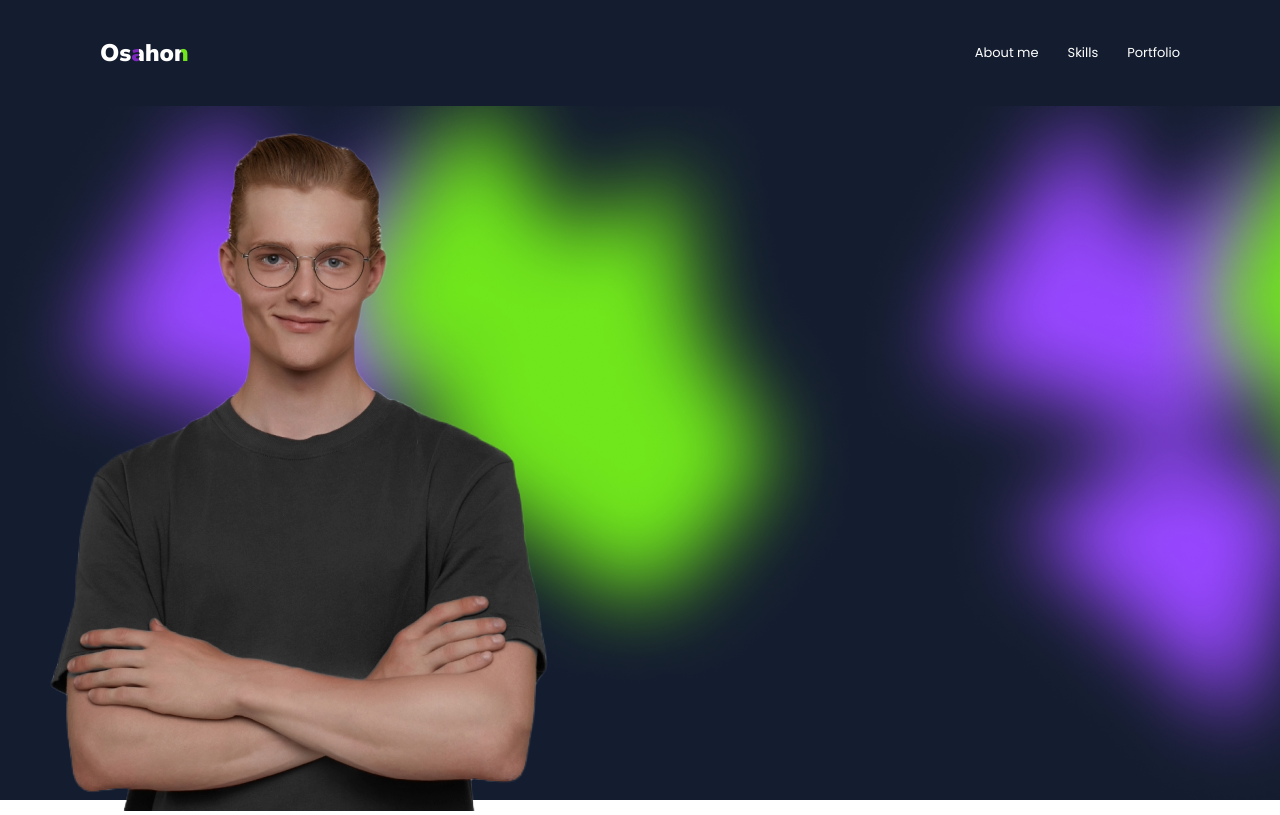
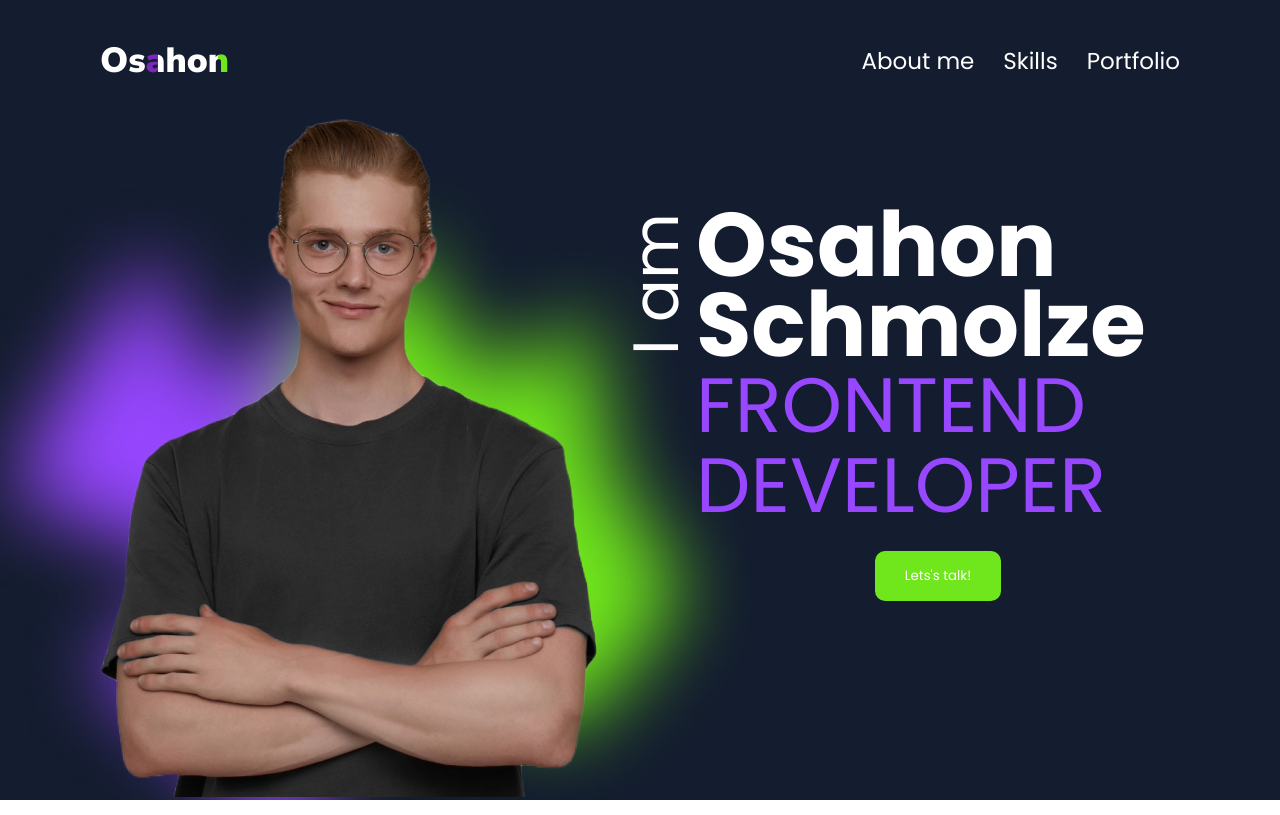
Before and after one commit to Theokleses/Portfolio, an Angular app: page / in a window 1280 px wide. Built offline with nearby package versions, Linux system fonts and the light colour scheme.

Commit message:
Added Image, background-image, job/name-text, and button

```diff
--- a/src/app/landing-Page/landingPage.component.scss
+++ b/src/app/landing-Page/landingPage.component.scss
@@ -1,10 +1,73 @@
 section {
-    height: 100vh;
-    background-color: #141D2F;
-    background-image: url('/../assets/img/shadow.png');
+  height: 100vh;
+  background-color: #141d2f;
+  background-image: url("/../assets/img/shadow.png");
+  background-repeat: no-repeat;
+  background-position: -70px 147px;
+  background-size: contain; /* Optional: Bild anpassen */
+  > img {
+  }
+}
 
-    width: 100%;
-    >img{
-        height: 705px;
-    }
+.first-sektion {
+  display: flex;
+  justify-content: space-between;
+  color: white;
+  height: 705px;
+  padding-left: 100px;
+  padding-left: 50px;
+  margin-top: -29px;
 }
+
+.text-container {
+  display: flex;
+  align-items: center;
+  justify-content: center;
+  flex-direction: column;
+  font-family: "Poppins";
+  padding-right: 100px;
+  line-height: 80px;
+}
+
+.Iam {
+  transform: rotate(-90deg);
+  transform-origin: left bottom;
+  font-size: 64px;
+  font-weight: 400;
+  display: flex;
+  margin-bottom: -150px;
+}
+
+.name-job {
+  > .name {
+    font-size: 90px;
+    font-weight: 700;
+  }
+  > .job {
+    font-size: 77px;
+    color: #9747ff;
+  }
+}
+
+button {
+  padding-top: 15px;
+  padding-bottom: 15px;
+  padding-right: 30px;
+  padding-left: 30px;
+  border-radius: 10px;
+  background-color: #70E61C;
+  color: white;
+  cursor: pointer;
+  font-family: 'Poppins';
+  border: none;
+  transition: background-color 0.3s ease-in-out, transform 0.3s ease-in-out;
+}
+
+button:hover {
+  background-color: #9747FF;
+  transform: scale(1.05);
+}
+.center-button {
+  // display: flex;
+  padding-top: 10px;
+}
--- a/src/app/landing-Page/landingPage.component.ts
+++ b/src/app/landing-Page/landingPage.component.ts
@@ -10,8 +10,19 @@ import { NavbarComponent } from './navbar/navbar.component';
     template:`
     <section>
     <app-navbar></app-navbar>
+    <div class="first-sektion">
     <img src="./assets/img/file.png">
-
+    <div class="text-container">
+    <div class="name-job">
+    <span class="Iam">I am</span>
+    <p class="name">Osahon Schmolze</p>
+    <p class="job">FRONTEND DEVELOPER</p>
+    </div>
+    <div class="center-button">
+    <button class="button">Lets's talk!</button>
+    </div>
+  </div>
+  </div>
     </section>
     `,
     styleUrls:['./landingPage.component.scss']
--- a/src/app/landing-Page/navbar/navbar.component.html
+++ b/src/app/landing-Page/navbar/navbar.component.html
@@ -2,7 +2,7 @@
     <p class="fontNunito-Sans">
         <a href="">
             <span>Os</span>
-            <span class="split split-o">a</span> <!-- a hat jetzt die gleiche Klasse wie n -->
+            <span class="split split-o">a</span>
             <span>ho</span>
             <span class="split split-n">n</span>
         </a>
--- a/src/app/landing-Page/navbar/navbar.component.scss
+++ b/src/app/landing-Page/navbar/navbar.component.scss
@@ -2,49 +2,43 @@ nav {
   display: flex;
   justify-content: space-between;
   align-items: center;
-    background-color: #141D2F;
+  background-color: #141d2f;
   padding-left: 100px;
   padding-right: 100px;
   padding-top: 37px;
   padding-bottom: 37px;
-    >p{
-        >a{
-            height: 35px;
-          font-size: x-large;
+  > p {
+    > a {
+      font-size: 35px;
     }
   }
-    >div{
+  > div {
     display: flex;
     gap: 29px;
     align-items: center;
 
-
-        >a{
-            &:hover{
-                color: #70E61C;
+    > a {
+      &:hover {
+        color: #70e61c;
       }
       //    height: 23px;
-        // font-size: 23px;
-        font-size: small;
+      font-size: 23px;
     }
   }
-
-
 }
-a{
+a {
   text-decoration: none;
   color: white;
-
 }
 
 .split-n {
-    background: linear-gradient(to right, white 50%, #70E61C 50%);
+  background: linear-gradient(to right, white 50%, #70e61c 50%);
   background-clip: text;
   color: transparent;
 }
 
 .split-o {
-    background: linear-gradient(to right, #7C28BD 60%, white 40%);
+  background: linear-gradient(to right, #7c28bd 60%, white 40%);
   background-clip: text;
   color: transparent;
 }
```
Lines whose indentation alone changed are shown as unchanged.
